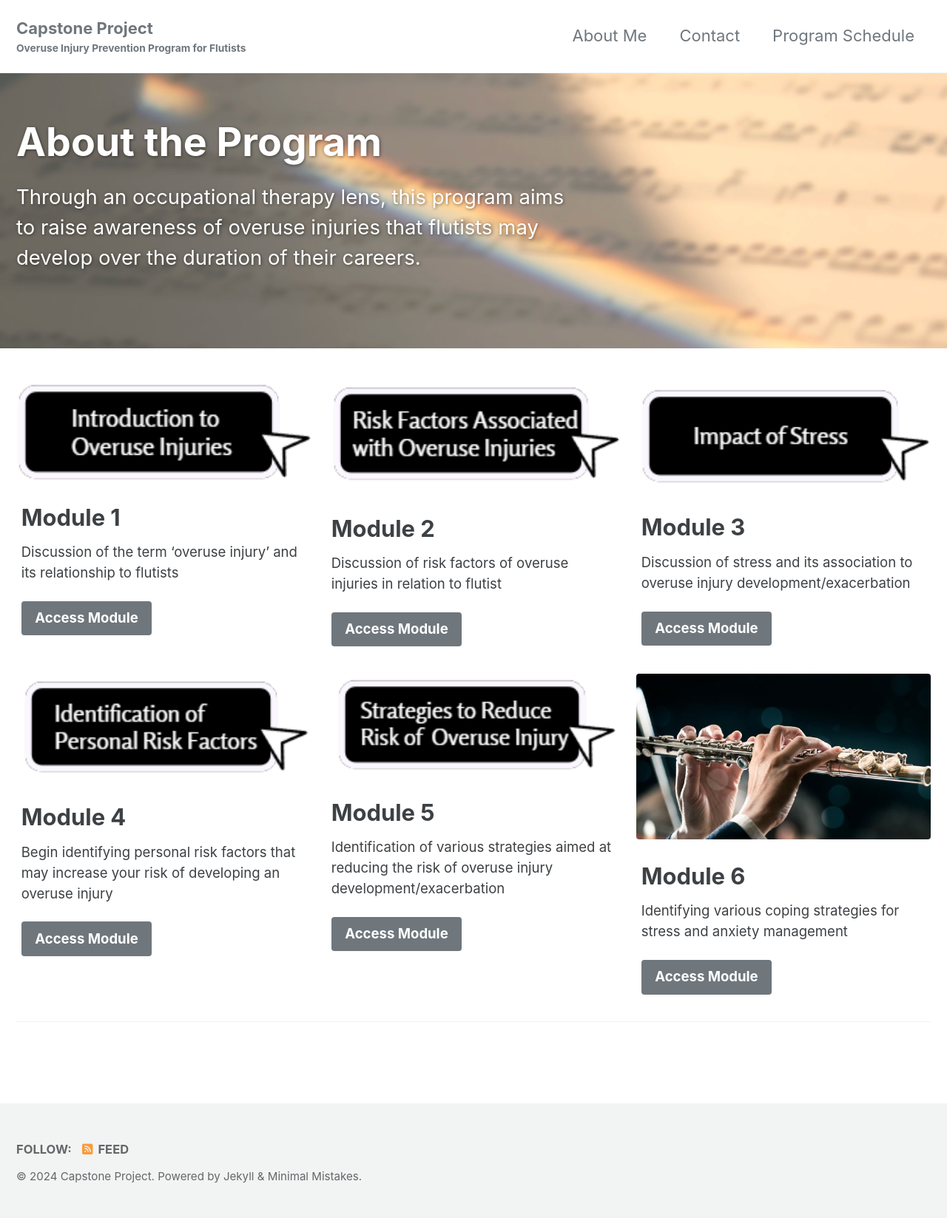
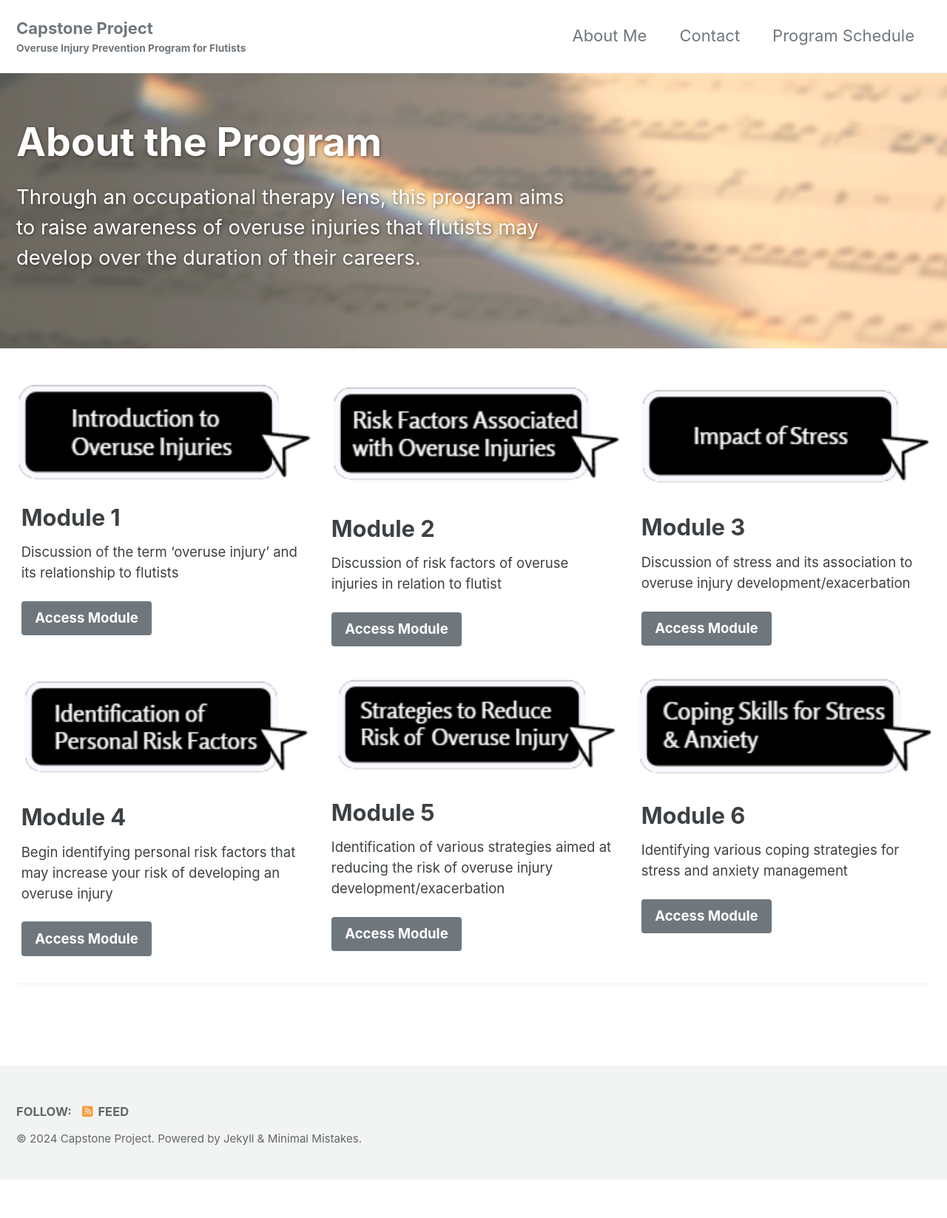
Before and after one commit to jkimOTD/old_site, a Jekyll site: the page built from index.html, in a window 1280 px wide. Shown: the whole page at 74% size. Built offline with Jekyll 4.4.1, drawn with Linux system fonts in a browser that asks for light colours; cached includes are drawn as plain includes; the list of posts is cut into pages by our own code; after the commit the page ends 1595 px from its top, so only the background shows below that.

Commit message:
Update index.html

```diff
--- a/index.html
+++ b/index.html
@@ -45,7 +45,7 @@ feature_row:
     url: "/Module5/"
     btn_class: "btn--primary"
     btn_label: "Access Module"
-  - image_path: /assets/images/flute_home_image.jpg
+  - image_path: /assets/images/module 6.png
     alt: "Module 6"
     title: "Module 6"
     excerpt: "Identifying various coping strategies for stress and anxiety management"
```
